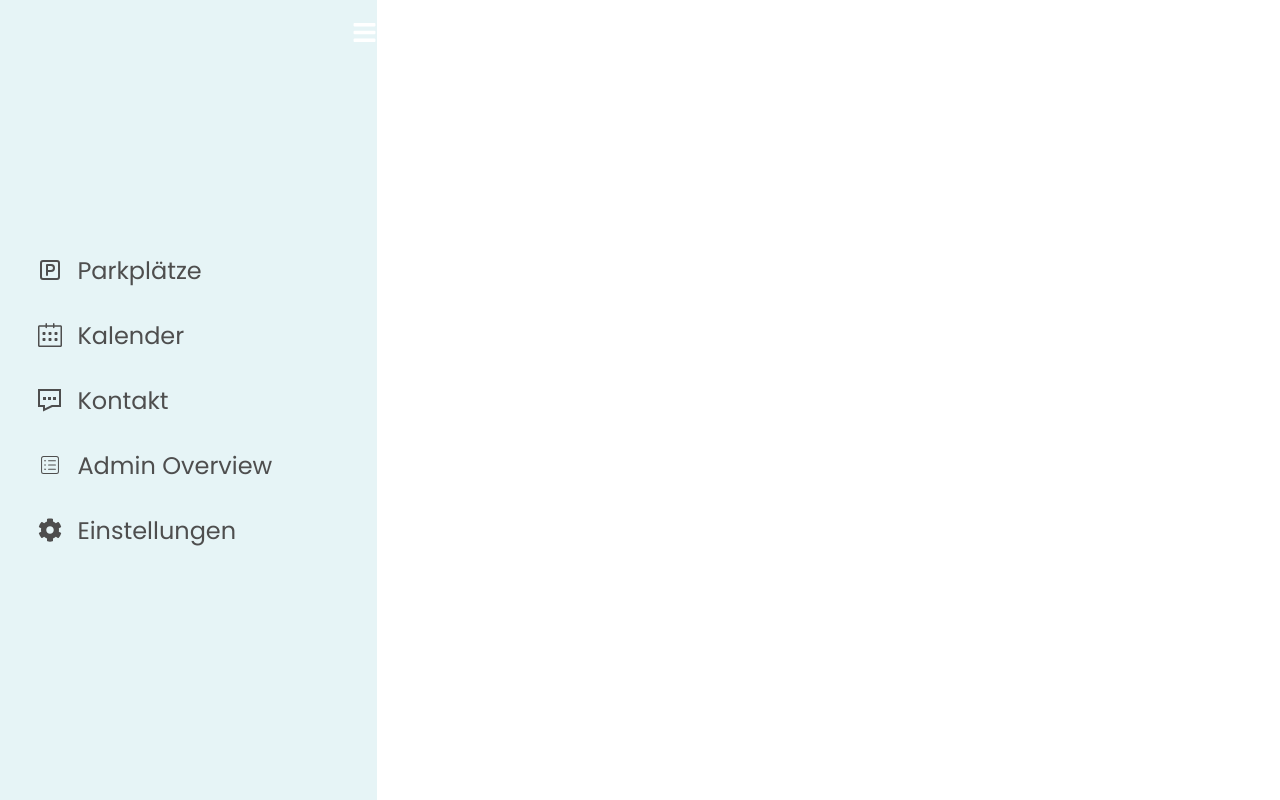
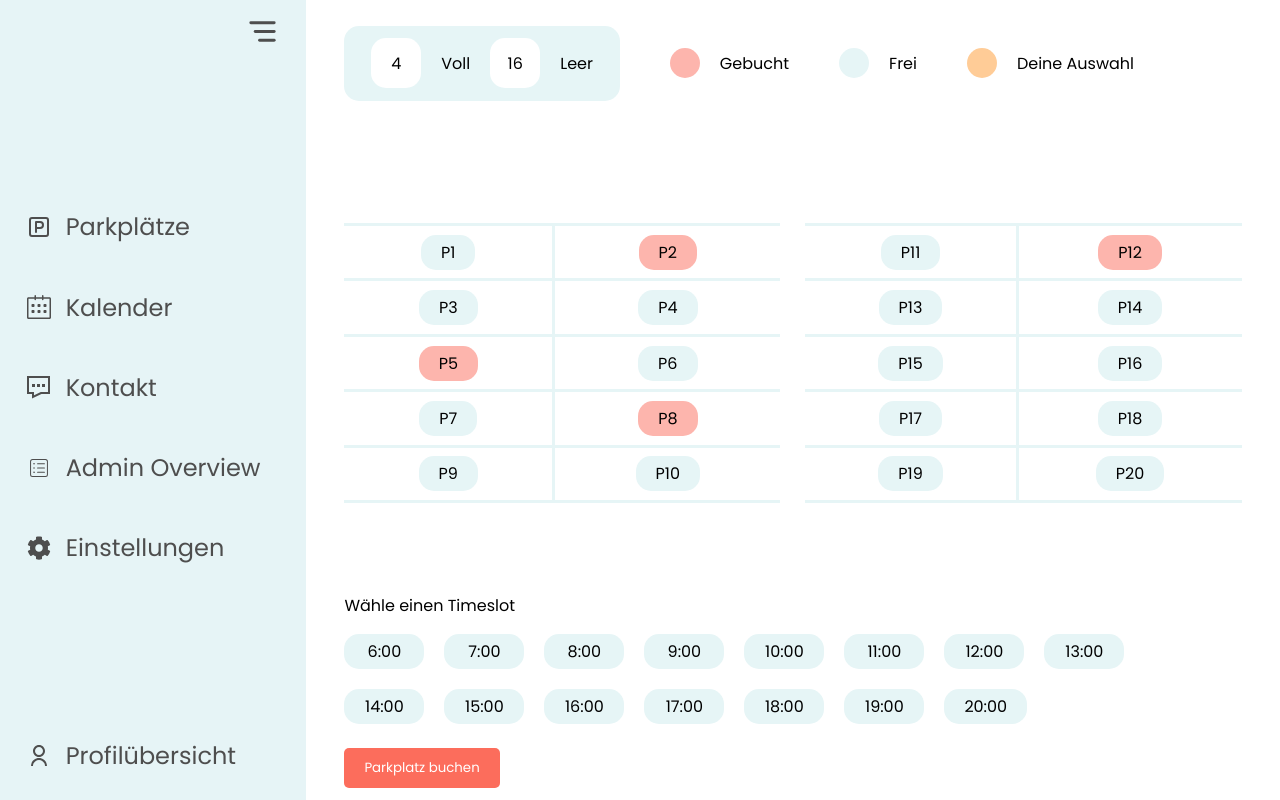
Before and after one commit to BHH-Informatik/web_parking, a React (Vite) app: page / in a window 1280 px wide. Built offline with nearby package versions, Linux system fonts and the light colour scheme.

Commit message:
add App.jsx

```diff
--- a/src/App.jsx
+++ b/src/App.jsx
@@ -1,13 +1,20 @@
-import { Navbar } from "./components"
+import { Navbar, ParkplaetzeOverview } from "./components"
 import GlobalStyles from './globalStyles';
+import styled from 'styled-components';
 
+const AppContainer = styled.div`
+  display: flex;
+`;
 
 function App() {
 
   return (
     <>
       <GlobalStyles/>
-      <Navbar/>
+      <AppContainer>
+        <Navbar />
+        <ParkplaetzeOverview />
+      </AppContainer>
     </>
   )
 }
--- a/src/components/Navbar/Navbar.jsx
+++ b/src/components/Navbar/Navbar.jsx
@@ -1,36 +1,47 @@
 import React from 'react';
 import { FaCog } from 'react-icons/fa';
 import { LuParkingSquare } from "react-icons/lu";
-import { Icon, SidebarContainer, SidebarLink } from './Navbar.styled';
+import { Icon, SidebarContainer, SidebarLink, ProfileLink, IconContainer, LinkContainer, ProfileContainer } from './Navbar.styled';
 import { SlCalender } from "react-icons/sl";
 import { CiViewList } from "react-icons/ci";
 import { GrContact } from "react-icons/gr";
+import { RiUserLine } from "react-icons/ri";
 
 const Navbar = () => {
   return (
     <>
       <SidebarContainer>
+        <IconContainer>
           <Icon />
+        </IconContainer>
+        <LinkContainer>
           <SidebarLink href="#">
-            <LuParkingSquare  />
+              <LuParkingSquare />
               <span>Parkplätze</span>
           </SidebarLink>
           <SidebarLink href="#">
-            <SlCalender  />
+              <SlCalender />
               <span>Kalender</span>
           </SidebarLink>
           <SidebarLink href="#">
-            <GrContact  />
+              <GrContact />
               <span>Kontakt</span>
           </SidebarLink>
           <SidebarLink href="#">
-            <CiViewList  />
+              <CiViewList />
               <span>Admin Overview</span>
           </SidebarLink>
           <SidebarLink href="#">
               <FaCog />
               <span>Einstellungen</span>
           </SidebarLink>
+        </LinkContainer>
+        <ProfileContainer>
+          <ProfileLink href="#">
+            <RiUserLine />
+            <span>Profilübersicht</span>
+          </ProfileLink>
+        </ProfileContainer>
       </SidebarContainer>
     </>
   );
--- a/src/components/Navbar/Navbar.styled.jsx
+++ b/src/components/Navbar/Navbar.styled.jsx
@@ -1,5 +1,5 @@
 import styled from 'styled-components';
-import { FaBars } from 'react-icons/fa';
+import { TbMenuDeep } from "react-icons/tb";
 
 export const SidebarContainer = styled.div`
     position: relative;
@@ -12,20 +12,30 @@ export const SidebarContainer = styled.div`
     flex-direction: column;
     align-items: flex-start;
     align-items: center;
-    justify-content: center;
-    gap: 30px;
+    justify-content: space-between;
     overflow: hidden;
-    padding: 0 3% 0 3%;
+    padding: 0 2% 0 0;
 `;
 
-export const Icon = styled(FaBars)`
-    font-size: 25px;
-    color: white;
-    position: absolute;
-    top: 20px;
-    right: 0;
+export const IconContainer = styled.div`
+    display: flex;
+    justify-content: flex-end;
+    width: 100%;
+    padding: 5% 0 0 0;
+`
+
+export const Icon = styled(TbMenuDeep)`
+    font-size: 35px;
+    color: #4E4E4E;
     cursor: pointer;
 `;
+
+export const LinkContainer = styled.div`
+    display: flex;
+    flex-direction: column;
+    width: 90%;
+    gap: 20px;
+`
 
 export const SidebarLink = styled.a`
     position: relative;
@@ -36,10 +46,25 @@ export const SidebarLink = styled.a`
     align-items: center;
     gap: 15px;
     width: 100%;
-    padding: 0 3% 0 3%;
+    padding: 5%;
 
     &:hover {
         background-color: #FC6D5C;
         color: white;
+        border-radius: 15px;
+        box-shadow: 3px 4px 20px 3px rgba(0, 0, 0, 0.35);
     }
 `;
+
+export const ProfileContainer = styled.div`
+    width: 90%;
+    padding: 0 0 5% 0;
+`
+
+export const ProfileLink = styled(SidebarLink)`
+    padding: 5%;
+
+    &:hover {
+        background-color: #FC6D5C;
+    }
+`;
--- /dev/null
+++ b/src/components/ParkplaetzeOverview/ParkplaetzeOverview.jsx
@@ -0,0 +1,123 @@
+import React, { useState } from 'react';
+import { Container, ParkplatzInformation, ParkplatzStatusContainer, StatusNumber, StatusText, ColorInformationContainer, ColorInformation, Color, Information, ParkingOverviewContainer, TableRow, TableCell, ParkingTable } from './ParkplaetzeOverview.styled';
+import TimeslotPicker from '../TimeslotPicker/TimeslotPicker';
+
+
+const ParkplaetzeOverview = () => {
+    const [selectedParkplatz, setSelectedParkplatz] = useState(null);
+
+
+    const parkplatzDaten = [
+        { name: 'P1', status: 'frei' },
+        { name: 'P2', status: 'gebucht' },
+        { name: 'P3', status: 'frei' },
+        { name: 'P4', status: 'frei' },
+        { name: 'P5', status: 'gebucht' },
+        { name: 'P6', status: 'frei' },
+        { name: 'P7', status: 'frei' },
+        { name: 'P8', status: 'gebucht' },
+        { name: 'P9', status: 'frei' },
+        { name: 'P10', status: 'frei' },
+        { name: 'P11', status: 'frei' },
+        { name: 'P12', status: 'gebucht' },
+        { name: 'P13', status: 'frei' },
+        { name: 'P14', status: 'frei' },
+        { name: 'P15', status: 'frei' },
+        { name: 'P16', status: 'frei' },
+        { name: 'P17', status: 'frei' },
+        { name: 'P18', status: 'frei' },
+        { name: 'P19', status: 'frei' },
+        { name: 'P20', status: 'frei' },
+    ];
+
+    const splitIntoPairs = (array) => {
+        let pairs = [];
+        for (let i = 0; i < array.length; i += 2) {
+            pairs.push([array[i], array[i + 1]]);
+        }
+        return pairs;
+    };
+
+    const parkplatzPaare = splitIntoPairs(parkplatzDaten);
+
+    const splitIntoGroups = (array, size) => {
+        let groups = [];
+        for (let i = 0; i < array.length; i += size) {
+            groups.push(array.slice(i, i + size));
+        }
+        return groups;
+    };
+
+    const parkplatzGruppen = splitIntoGroups(parkplatzPaare, 5);
+
+    const fillTable = (tableData, expectedRows, expectedColumns) => {
+        const filledTable = [...tableData];
+        for (let i = 0; i < expectedRows; i++) {
+            if (!filledTable[i]) {
+                filledTable[i] = Array.from({ length: expectedColumns }, () => ({ name: '', status: 'frei' }));
+            } else {
+                for (let j = filledTable[i].length; j < expectedColumns; j++) {
+                    filledTable[i].push({ name: '', status: 'frei' });
+                }
+            }
+        }
+        return filledTable;
+    };
+
+    const filledTables = parkplatzGruppen.map(group => fillTable(group, 5, 2));
+
+    const handleClick = (name) => {
+        setSelectedParkplatz(name);
+    };
+
+    return (
+        <>
+            <Container>
+                <ParkplatzInformation>
+                    <ParkplatzStatusContainer>
+                        <StatusNumber>4</StatusNumber>
+                        <StatusText>Voll</StatusText>
+                        <StatusNumber>16</StatusNumber>
+                        <StatusText>Leer</StatusText>
+                    </ParkplatzStatusContainer>
+                    <ColorInformationContainer>
+                        <ColorInformation>
+                            <Color color="#FDB5AD" />
+                            <Information>Gebucht</Information>
+                        </ColorInformation>
+                        <ColorInformation>
+                            <Color color="#E6F5F6" />
+                            <Information>Frei</Information>
+                        </ColorInformation>
+                        <ColorInformation>
+                            <Color color="#FFCC97" />
+                            <Information>Deine Auswahl</Information>
+                        </ColorInformation>
+                    </ColorInformationContainer>
+                </ParkplatzInformation>
+
+                <ParkingOverviewContainer>
+                    {filledTables.map((tableData, index) => (
+                        <ParkingTable key={index}>
+                            <tbody>
+                                {tableData.map((row, rowIndex) => (
+                                    <TableRow key={rowIndex}>
+                                        {row.map((cell, cellIndex) => (
+                                            <TableCell key={cellIndex} status={cell && cell.status} isSelected={selectedParkplatz === cell.name} onClick={() => handleClick(cell.name)}>
+                                                <span>{cell && cell.name}</span>
+                                            </TableCell>
+                                        ))}
+                                    </TableRow>
+                                ))}
+                            </tbody>
+                        </ParkingTable>
+                    ))}
+                </ParkingOverviewContainer>
+                <TimeslotPicker/>
+            </Container>
+
+        </>
+    );
+};
+
+export default ParkplaetzeOverview;
--- /dev/null
+++ b/src/components/ParkplaetzeOverview/ParkplaetzeOverview.styled.jsx
@@ -0,0 +1,107 @@
+import styled from "styled-components";
+
+export const Container = styled.div`
+    padding: 3% 3% 0 3%;
+    width: 75%;
+`
+
+export const ParkplatzInformation = styled.div`
+    display: flex;
+    align-items: center;
+    gap: 50px;
+    height: 50px;
+`
+
+export const ParkplatzStatusContainer = styled.div`
+    display: flex;
+    align-items: center;
+    gap: 20px;
+    background-color: #E6F5F6;
+    border-radius: 15px;
+    padding: 1% 3%;
+`
+
+export const StatusNumber = styled.div`
+    background-color: white;
+    border-radius: 15px;
+    padding: 10px;
+    width: 30px;
+    height: 30px;
+    display: flex;
+    justify-content: center;
+    align-items: center;
+`;
+
+export const StatusText = styled.p`
+
+`
+
+export const ColorInformationContainer = styled.div`
+    display: flex;
+    gap: 50px;
+`
+
+export const ColorInformation = styled.div`
+    display: flex;
+    flex-direction: row;
+    align-items: center;
+    gap: 20px;
+`
+
+export const Color = styled.div`
+    width: 30px;
+    height: 30px;
+    border-radius: 100%;
+    background-color: ${({ color }) => color};
+`
+
+export const Information = styled.p`
+    white-space: nowrap;
+`
+
+
+
+export const ParkingOverviewContainer = styled.div`
+    display: flex;
+    justify-content: center;
+    margin-top: 15%;
+    gap: 25px;
+`;
+
+export const ParkingTable = styled.table`
+    width: 100%;
+    border-collapse: collapse;
+    border-spacing: 0;
+`;
+
+export const TableRow = styled.tr`
+
+`;
+
+
+export const TableCell = styled.td`
+    border: 3px solid #E6F5F6;
+    text-align: left;
+    padding: 2% 0 2% 0;
+    text-align: center;
+
+    &:first-child {
+        border-left: none;
+    }
+
+    &:last-child {
+        border-right: none;
+    }
+
+    span {
+        display: inline-block;
+        border-radius: 15px;
+        padding: 5px 20px;
+        background-color: ${({ status, isSelected }) => {
+        if (isSelected) return '#FFCC97';
+        if (status === 'gebucht') return '#FDB5AD';
+        return '#E6F5F6';
+        }};
+        cursor: pointer;
+    }
+`;
--- /dev/null
+++ b/src/components/TimeslotPicker/TimeslotPicker.jsx
@@ -0,0 +1,25 @@
+import React from 'react'
+import { Container, Timeslot, TimeslotInformation, Timeslots, Button } from './TimeslotPicker.styled'
+
+const TimeslotPicker = () => {
+    const timeslots = [
+        '6:00', '7:00', '8:00', '9:00', '10:00', '11:00',
+        '12:00', '13:00', '14:00', '15:00', '16:00', '17:00',
+        '18:00', '19:00', '20:00'
+    ];
+    return (
+        <>
+            <Container>
+                <TimeslotInformation>Wähle einen Timeslot</TimeslotInformation>
+                <Timeslots>
+                    {timeslots.map((timeslot, index) => (
+                        <Timeslot key={index}>{timeslot}</Timeslot>
+                    ))}
+                </Timeslots>
+                <Button>Parkplatz buchen</Button>
+            </Container>
+        </>
+    )
+}
+
+export default TimeslotPicker
--- /dev/null
+++ b/src/components/TimeslotPicker/TimeslotPicker.styled.jsx
@@ -0,0 +1,36 @@
+import styled from "styled-components";
+
+export const Container = styled.div`
+    margin: 10% 0 0 0;
+    max-width: 800px;
+`
+
+export const TimeslotInformation = styled.p`
+
+`
+
+export const Timeslots = styled.div`
+    display: flex;
+    flex-wrap: wrap;
+    gap: 20px;
+`
+
+export const Timeslot = styled.div`
+    flex: 0 0 calc(5%);
+    text-align: center;
+    display: inline-block;
+    border-radius: 15px;
+    padding: 5px 20px;
+    background-color: #E6F5F6;
+    cursor: pointer;
+`
+
+export const Button = styled.button`
+    margin: 3% 0 0 0;
+    padding: 10px 20px;
+    background-color: #FC6D5C;
+    color: white;
+    border: none;
+    border-radius: 5px;
+    cursor: pointer;
+`;
--- a/src/components/index.js
+++ b/src/components/index.js
@@ -1 +1,3 @@
 export { default as Navbar } from './Navbar/Navbar';
+export { default as ParkplaetzeOverview } from './ParkplaetzeOverview/ParkplaetzeOverview';
+export { default as TimeslotPicker } from './TimeslotPicker/TimeslotPicker';
```
Lines whose indentation alone changed are shown as unchanged.
